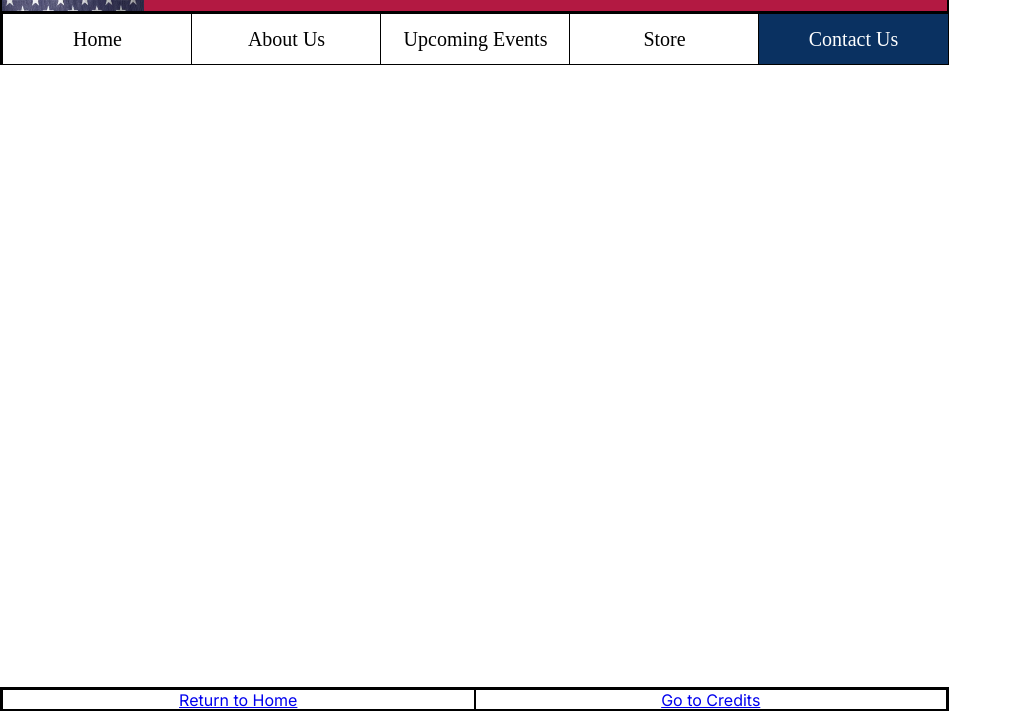
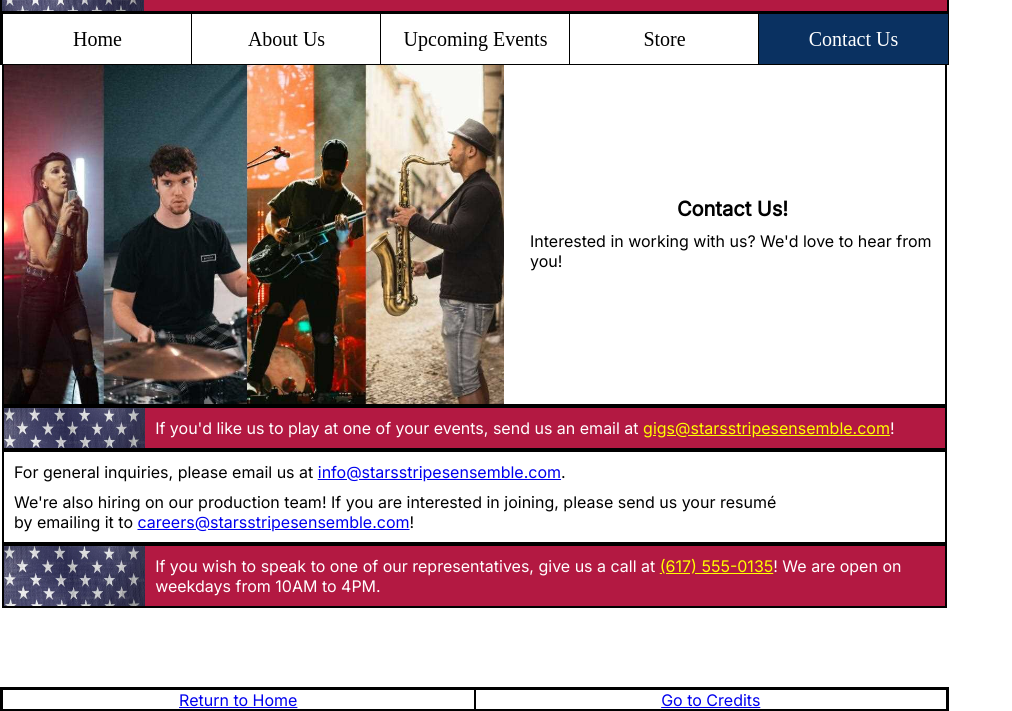
Before and after one commit to radang2014/cs120, a plain HTML site: page proj1/pages/contact.html in a window 1280 px wide. Shown: the part 89-800 px from the top of the page, without its empty margins (0-1012 px from the left). Drawn offline with Linux system fonts and the light colour scheme; a web font is replaced by a local one.

Commit message:
complete contact info page

```diff
--- a/proj1/pages/contact.html
+++ b/proj1/pages/contact.html
@@ -53,6 +53,59 @@
 
         <div id="header_padding"></div>
 
+        <!-- Group Photo and side text -->
+        <div class="white_stripe">
+            <div class="container">
+                <div id="group_photo"></div>
+
+                <!-- Caption to be displayed to the side of Group Photo (or bottom if small screen width) -->
+                <div id="group_photo_sidetext">
+                    <h3>Contact Us!</h3>
+                    <p>
+                        Interested in working with us? We'd love to hear from you!
+                    </p>
+                </div>
+            </div>
+        </div>
+
+        <!-- Email for gigs -->
+        <div class="red_stripe">
+            <div class="stars"></div>
+            <div class="red_stripe_inner">
+                <p>
+                    If you'd like us to play at one of your events, send us an email at
+                    <a href="mailto:gigs@starsstripesensemble.com" class="light" target="_blank">gigs@starsstripesensemble.com</a>!
+                </p>
+            </div>
+        </div>
+
+        <!-- Email for other things -->
+        <div class="white_stripe">
+            <div class="white_stripe_inner">
+                <p>
+                    For general inquiries, please email us at
+                    <a href="mailto:info@starsstripesensemble.com" target="_blank">info@starsstripesensemble.com</a>.
+                </p>
+                <p>
+                    We're also hiring on our production team! If you are interested in joining, please send us your resum&eacute;
+                    by emailing it to <a href="mailto:careers@starsstripesensemble.com" target="_blank">careers@starsstripesensemble.com</a>!
+                </p>
+            </div>
+            <div class="white"></div>
+        </div>
+
+        <!-- Phone Number -->
+        <div class="red_stripe">
+            <div class="stars"></div>
+            <div class="red_stripe_inner">
+                <p>
+                    If you wish to speak to one of our representatives, give us a call at
+                    <a href="tel:6175550135" class="light" target="_blank">(617) 555-0135</a>!
+                    We are open on weekdays from 10AM to 4PM.
+                </p>
+            </div>
+        </div>
+
         <!-- Footer-->
         <div id="footer_padding"></div>
         <div class="white_stripe" id="footer">
```
Also changed, not shown: proj1/pages/credits.html (+7 -0 lines), proj1/pages/events.html (+1 -1 lines), proj1/project1.html (+1 -1 lines).
